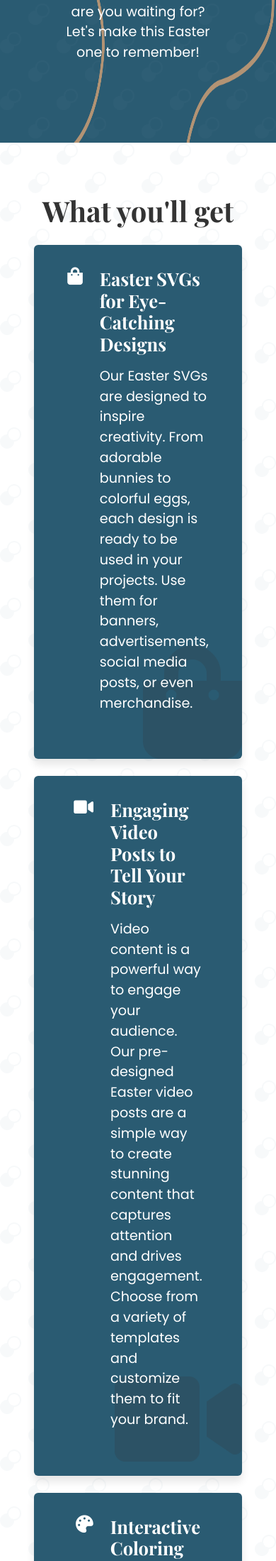
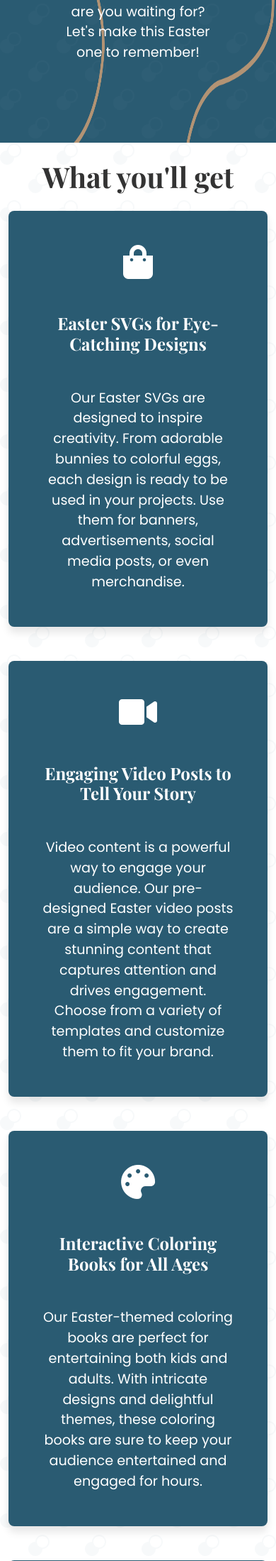
Before and after one commit to mdikavw/jv-easter-salespage, a PHP site: page / in a window 390 px wide. Shown: the part 4118-6317 px from the top of the page at 71% size. Run offline with PHP 8.4, Linux system fonts and the light colour scheme; some libraries are stand-ins or nearby versions; some web fonts are replaced.

Commit message:
[FIX] Responsive done

```diff
--- a/includes/summary.php
+++ b/includes/summary.php
@@ -1,20 +1,19 @@
-<div class="container-fluid p-5 ">
+<div class="container">
     <div class="row justify-content-center">
         <div class="col text-center">
             <h1>What you'll get</h1>
         </div>
     </div>
     <div class="row g-4">
-        <div class="col-lg-6">
+        <!-- <div class="col-lg-6 col-md-12">
             <div class="card px-5 py-3 text-white bg-primary mb-3 h-100 p-2 position-relative overflow-hidden">
                 <div class="card-body d-flex flex-column align-items-center">
-                    <i class="fas fa-shopping-bag fa-10x opacity-25 text-dark position-absolute bottom-0 end-0"></i>
-                    <div class="z-1 d-flex gap-4">
-                        <div>
-                            <i class="fas fa-shopping-bag text-white fs-2"></i>
+                    <div class="z-1 d-flex flex-column align-items-center gap-4">
+                        <div class="text-center mb-3">
+                            <i class="fas fa-shopping-bag text-white fs-1"></i>
                         </div>
-                        <div>
-                            <h3 class="card-title m-0 mb-3">
+                        <div class="text-center">
+                            <h3 id="title-summary" class="card-title m-0 mb-3">
                                 Easter SVGs for Eye-Catching Designs
                             </h3>
                             <p>
@@ -27,8 +26,24 @@
                     </div>
                 </div>
             </div>
+        </div> -->
+        <div class="col-md-6 mb-4">
+            <div class="card h-100 bg-primary border-0 rounded-3">
+                <div class="card-body p-5 text-white">
+                    <div class="d-flex align-items-center justify-content-center">
+                        <i class="fas fa-shopping-bag fa-3x"></i>
+                    </div>
+                    <h3 id="title-summary" class="card-title text-center mt-5">Easter SVGs for Eye-Catching Designs</h3>
+                    <p id="content-summary" class="card-text text-center mt-5">
+                        Our Easter SVGs are designed to inspire creativity. From
+                        adorable bunnies to colorful eggs, each design is ready to be
+                        used in your projects. Use them for banners, advertisements,
+                        social media posts, or even merchandise.
+                    </p>
+                </div>
+            </div>
         </div>
-        <div class="col-lg-6">
+        <!-- <div class="col-lg-6">
             <div class="card px-5 py-3 text-white bg-primary mb-3 h-100 p-2 position-relative overflow-hidden">
                 <div class="card-body d-flex flex-column align-items-center">
                     <i class="fas fa-video fa-10x opacity-25 text-dark position-absolute bottom-0 end-0"></i>
@@ -51,8 +66,25 @@
                     </div>
                 </div>
             </div>
+        </div> -->
+        <div class="col-md-6 mb-4">
+            <div class="card h-100 bg-primary border-0 rounded-3">
+                <div class="card-body p-5 text-white">
+                    <div class="d-flex align-items-center justify-content-center">
+                        <i class="fas fa-video fa-3x"></i>
+                    </div>
+                    <h3 id="title-summary" class="card-title text-center mt-5">Engaging Video Posts to Tell Your Story</h3>
+                    <p id="content-summary" class="card-text text-center mt-5">
+                        Video content is a powerful way to engage your audience. Our
+                        pre-designed Easter video posts are a simple way to create
+                        stunning content that captures attention and drives engagement.
+                        Choose from a variety of templates and customize them to fit
+                        your brand.
+                    </p>
+                </div>
+            </div>
         </div>
-        <div class="col-lg-6">
+        <!-- <div class="col-lg-6">
             <div class="card px-5 py-3 text-white bg-primary mb-3 h-100 p-2 position-relative overflow-hidden">
                 <div class="card-body d-flex flex-column align-items-center">
                     <i class="fas fa-palette fa-10x opacity-25 text-dark position-absolute bottom-0 end-0"></i>
@@ -72,8 +104,26 @@
                     </div>
                 </div>
             </div>
+        </div> -->
+        <div class="col-md-6 mb-4">
+            <div class="card h-100 bg-primary border-0 rounded-3">
+                <div class="card-body p-5 text-white">
+                    <div class="d-flex align-items-center justify-content-center">
+                        <i class="fas fa-palette fa-3x"></i>
+                    </div>
+                    <h3 id="title-summary" class="card-title text-center mt-5">Interactive Coloring Books for All Ages</h3>
+                    <p id="content-summary" class="card-text text-center mt-5">
+                        Our Easter-themed coloring books are perfect for entertaining both kids
+                        and
+                        adults. With intricate designs and delightful themes, these coloring books are sure to
+                        keep
+                        your
+                        audience entertained and engaged for hours.
+                    </p>
+                </div>
+            </div>
         </div>
-        <div class="col-lg-6">
+        <!-- <div class="col-lg-6">
             <div class="card px-5 py-3 text-white bg-primary mb-3 h-100 p-2 position-relative overflow-hidden">
                 <div class="card-body d-flex flex-column align-items-center">
                     <i class="fas fa-quote-right fa-10x opacity-25 text-dark position-absolute bottom-0 end-0"></i>
@@ -93,8 +143,26 @@
                     </div>
                 </div>
             </div>
+        </div> -->
+        <div class="col-md-6 mb-4">
+            <div class="card h-100 bg-primary border-0 rounded-3">
+                <div class="card-body p-5 text-white">
+                    <div class="d-flex align-items-center justify-content-center">
+                        <i class="fas fa-quote-right fa-3x"></i>
+                    </div>
+                    <h3 id="title-summary" class="card-title text-center mt-5">Inspirational Easter Quotes to Share</h3>
+                    <p id="content-summary" class="card-text text-center mt-5">
+                        Captivate your audience with our Easter quotes. From heartfelt messages
+                        to
+                        funny quips, our collection of quotes is perfect for social media posts, blog articles,
+                        or
+                        as
+                        captions for your images.
+                    </p>
+                </div>
+            </div>
         </div>
-        <div class="col-lg-6">
+        <!-- <div class="col-lg-6">
             <div class="card px-5 py-3 text-white bg-primary mb-3 h-100 p-2 position-relative overflow-hidden">
                 <div class="card-body d-flex flex-column align-items-center">
                     <i class="fas fa-heart fa-10x opacity-25 text-dark position-absolute bottom-0 end-0"></i>
@@ -113,8 +181,25 @@
                     </div>
                 </div>
             </div>
+        </div> -->
+        <div class="col-md-6 mb-4">
+            <div class="card h-100 bg-primary border-0 rounded-3">
+                <div class="card-body p-5 text-white">
+                    <div class="d-flex align-items-center justify-content-center">
+                        <i class="fas fa-heart fa-3x"></i>
+                    </div>
+                    <h3 id="title-summary" class="card-title text-center mt-5">Customized Post Content Tailored for Your Brand</h3>
+                    <p id="content-summary" class="card-text text-center mt-5">
+                        Don't have time to create your own content? Let our team of experts
+                        craft
+                        compelling Easter-themed posts for you. We'll help you connect with your audience and
+                        showcase
+                        your brand in a unique and engaging way.
+                    </p>
+                </div>
+            </div>
         </div>
-        <div class="col-lg-6">
+        <!-- <div class="col-lg-6">
             <div class="card px-5 py-3 text-white bg-primary mb-3 h-100 p-2">
                 <div class="card-body d-flex flex-column align-items-center">
                     <h3 class="card-title m-0 mb-3">Why Choose Us?</h3>
@@ -134,6 +219,27 @@
                     </ul>
                 </div>
             </div>
+        </div> -->
+        <div class="col-md-6 mb-4">
+            <div class="card h-100 bg-primary border-0 rounded-3">
+                <div class="card-body p-5 text-white">
+                    <h3 class="card-title m-0 mb-3 text-center">Why Choose Us?</h3>
+                    <ul>
+                        <li>
+                            <p>Premium Quality: Our products are crafted with care and attention to
+                                detail.</p>
+                        </li>
+                        <li>
+                            <p>Easy to Use: Our products are user-friendly, allowing you to create
+                                stunning content effortlessly.</p>
+                        </li>
+                        <li>
+                            <p>Affordable Pricing: We offer competitive pricing so you can get the most
+                                value for your investment.</p>
+                        </li>
+                    </ul>
+                </div>
+            </div>
         </div>
     </div>
 </div>
--- a/style.css
+++ b/style.css
@@ -229,4 +229,8 @@ img {
 		width: 50%;
 	}
 
+	#content-summary {
+		font-size: 1rem;
+	}
+
 }
```
Also changed, not shown: includes/cta.php (+3 -7 lines).
